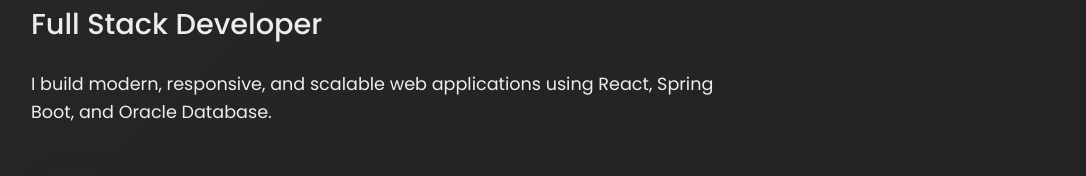
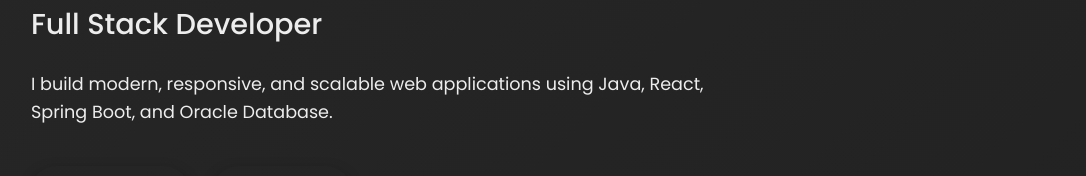
Before and after one commit to Arshan1629/Portfolio, a React (Vite) app: page / in a window 1280 px wide. Shown: the part 472-648 px from the top of the page, without its empty margins (97-1183 px from the left). Built offline with nearby package versions, Linux system fonts and the light colour scheme.

Commit message:
Home.jsx modified

```diff
--- a/src/sections/home.jsx
+++ b/src/sections/home.jsx
@@ -27,7 +27,7 @@ function Home() {
 
           <p>
             I build modern, responsive, and scalable web applications using
-            React, Spring Boot, and Oracle Database.
+            Java, React, Spring Boot, and Oracle Database.
           </p>
 
           <div className="home-btns">
```
Also changed, not shown: 1 other file (tests, documents, lock files or other folders).
